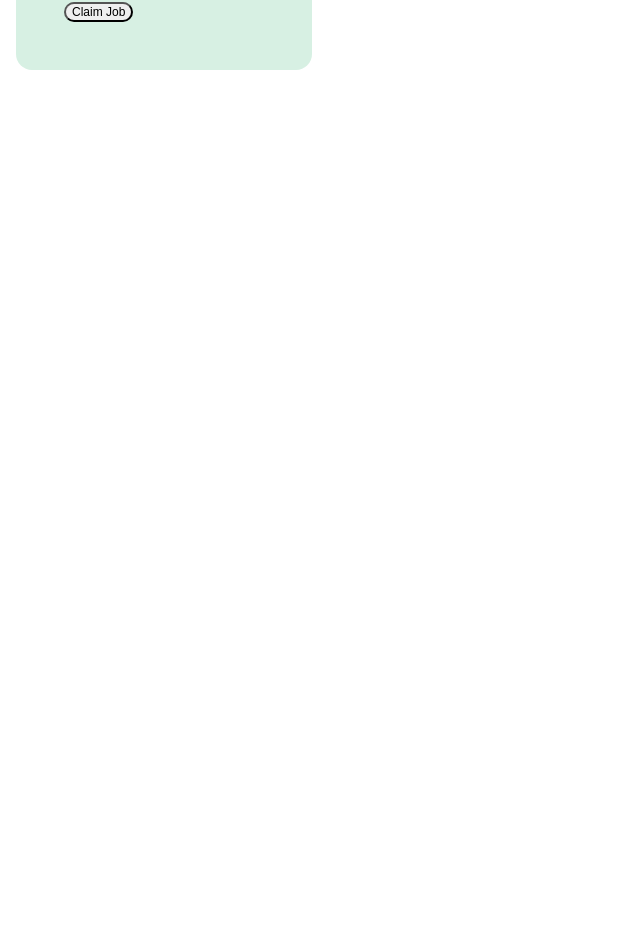
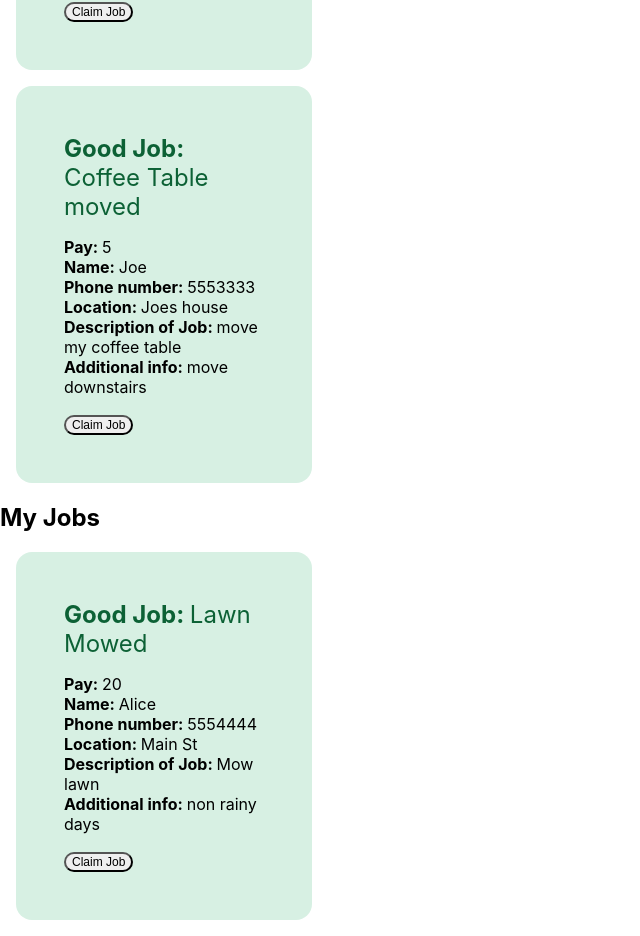
Before and after one commit to Jasonwesleysmith/neighbor-good, a React (Create React App) app in the folder client/: page / in a window 1280 px wide. Shown: the part 760-1696 px from the top of the page, without its empty margins (0-640 px from the left). Before the commit the page ends 846 px from the top, so only its background shows below. Built offline with nearby package versions, Linux system fonts and the light colour scheme.

Commit message:
claimed jobs component

```diff
--- a/client/src/App.js
+++ b/client/src/App.js
@@ -1,10 +1,13 @@
 import Modal from './components/Modal'
-import UnclaimedJobs from './components/UnclaimedJobs/UnclaimedJobs';
+import UnclaimedJobs from './components/UnclaimedJobs';
+import ClaimedJobs from './components/ClaimedJobs';
 
 const jobs = [
   {id: 0, claimed: false, claimedBy: null, job:"Drummer", pay:"5", name:"Ben", phone:"5555555", location:"Grad party", description:"Party Music", info:""},
-  {id: 1, claimed: true, claimedBy: null, job:"Lawn Mowed", pay:"20", name:"Alice", phone:"5554444", location:"Main St", description:"Mow lawn", info:"non rainy days"},
+  {id: 1, claimed: true, claimedBy: "Jason", job:"Lawn Mowed", pay:"20", name:"Alice", phone:"5554444", location:"Main St", description:"Mow lawn", info:"non rainy days"},
   {id: 2, claimed: false, claimedBy: null, job:"Coffee Table moved", pay:"5", name:"Joe", phone:"5553333", location:"Joes house", description:"move my coffee table", info:"move downstairs"},
+  {id: 3, claimed: true, claimedBy: "Wes", job:"Coffee Table moved", pay:"5", name:"Joe", phone:"5553333", location:"Joes house", description:"move my coffee table", info:"move downstairs"},
+  {id: 4, claimed: false, claimedBy: null, job:"Coffee Table moved", pay:"5", name:"Joe", phone:"5553333", location:"Joes house", description:"move my coffee table", info:"move downstairs"},
 ]
 
 const App = () => {
@@ -12,6 +15,7 @@ const App = () => {
   return (
     <>
       <UnclaimedJobs jobs={jobs} />
+      <ClaimedJobs jobs={jobs} />
     </>
   );
 }
--- /dev/null
+++ b/client/src/components/ClaimedJobs/ClaimedJobs.js
@@ -0,0 +1,19 @@
+import React from 'react'
+import Job from '../Job'
+
+//get from auth
+const currentUser = 'Jason'
+
+const ClaimedJobs = ({jobs}) => {
+
+  return (
+      <>
+      <h2>My Jobs</h2>
+      {jobs.map((job) => (
+        job.claimed && job.claimedBy === currentUser && <Job id={job.id} claimed={job.claimed} claimedBy={job.claimedBy} job={job.job} pay={job.pay} name={job.name} phone={job.phone} location={job.location} description={job.description} info={job.info} />
+      ) )}
+      </>
+    )
+}
+
+export default ClaimedJobs
--- /dev/null
+++ b/client/src/components/ClaimedJobs/index.js
@@ -0,0 +1 @@
+export { default } from "./ClaimedJobs"
```
